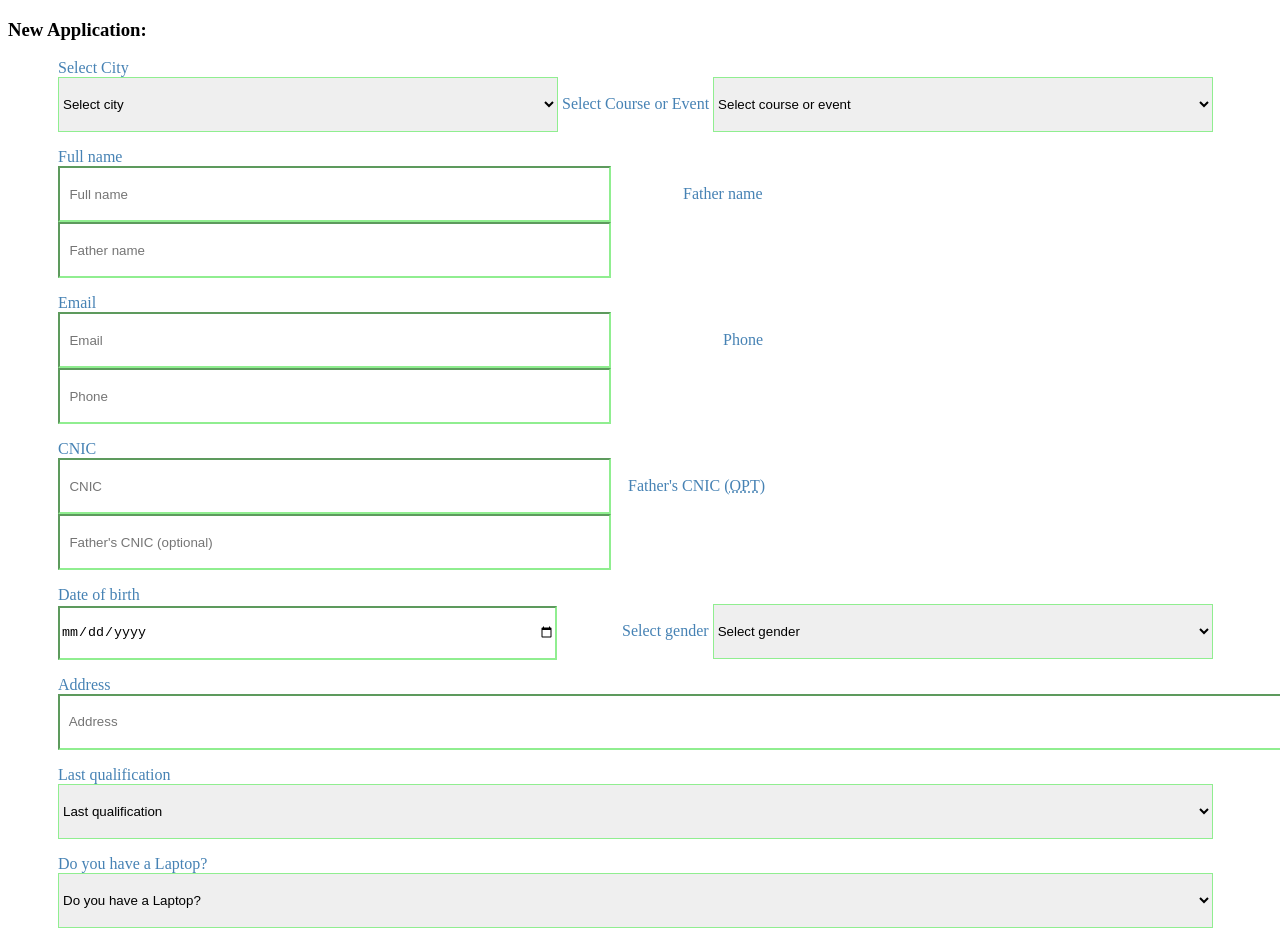
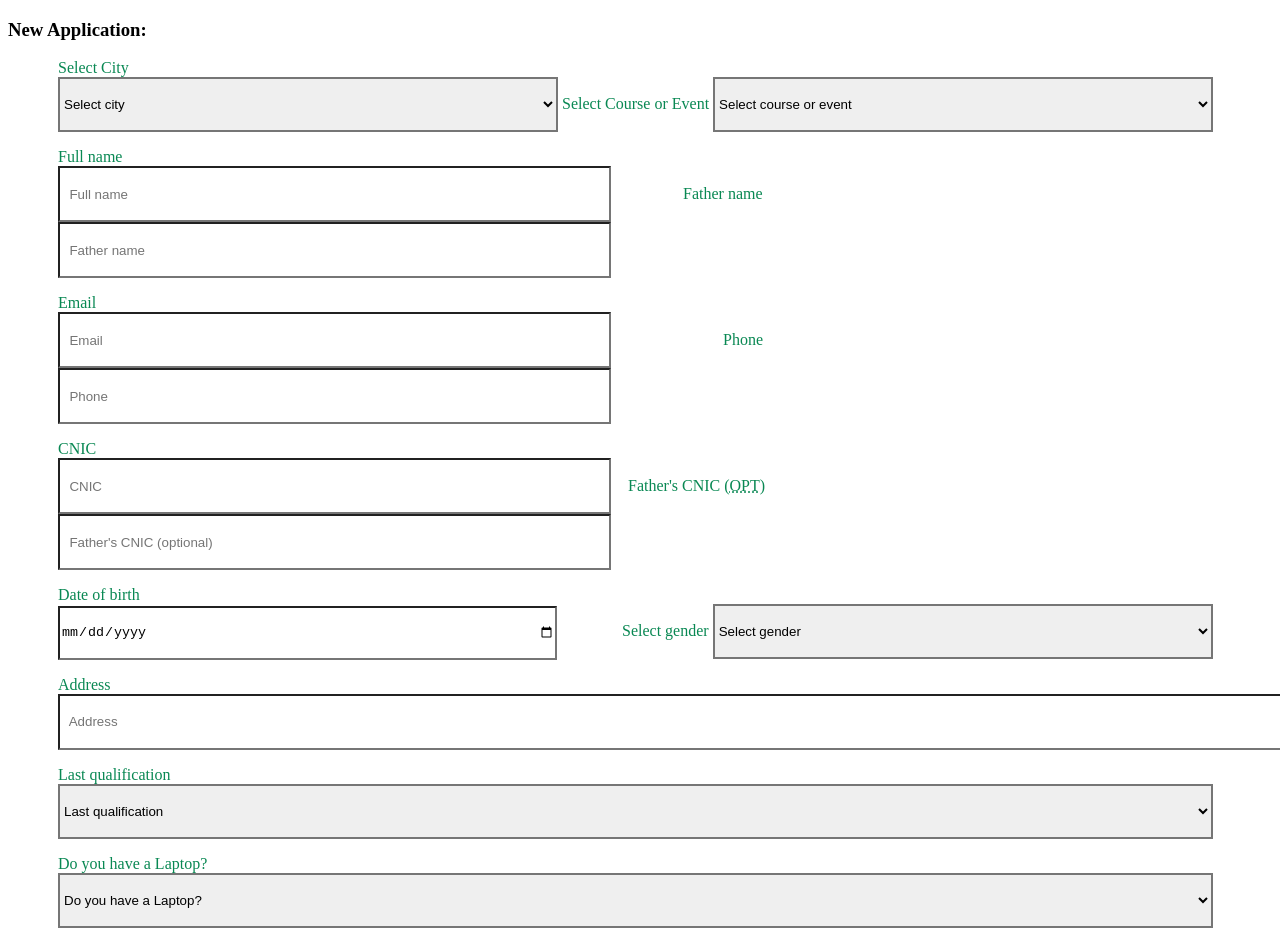
Before and after one commit to uroojrafia4/assignment3, a plain HTML site: page SMIT page/index.html in a window 1280 px wide. Shown: the top 941 px of the page. Drawn offline with Linux system fonts and the light colour scheme.

Commit message:
Add files via upload

```diff
--- a/SMIT page/index.html
+++ b/SMIT page/index.html
@@ -7,14 +7,14 @@
 </head>
 <body>
     <h3>New Application:</h3>
-    <form style=" color:steelblue ;">
+    <form style=" color:rgb(9, 136, 83) ;">
             <p style="margin-left: 50px;">
                 <label for="city"  >
                     Select City
                 </label>
                 </br>
-                <select  name="City" id="city" style="height: 55px; width: 500px; border-color: lightgreen;" >
-                <option value="Select city">Select city </option>
+                <select  name="City" id="city" style="height: 55px; width: 500px; border-width: 2px; ;" >
+                <option disabled selected value="Select city">Select city </option>
                 <option value="Karachi">Karachi</option>
                 <option value="Islamabad">Islamabad</option>
                 <option value="Peshawar">Peshawar</option>
@@ -26,8 +26,8 @@
             <label for="course" >
                 Select Course or Event
             </label>
-            <select  name="Course" id="course" style="height: 55px; width: 500px;border-color: lightgreen;"  >
-            <option value="Select course or event">Select course or event</option>
+            <select  name="Course" id="course" style="height: 55px; width: 500px;border-width: 2px;"  >
+            <option  disabled selected value="Select course or event">Select course or event</option>
             <option value="Web & Mobile App Development">Web & Mobile App Development</option>
             <option value="Graphic Designing">Graphic Designing</option>
             <option value="Video Animation">Video Animation</option>
@@ -38,12 +38,12 @@
             <label>
                 Full name
             </br>
-                <input type="text" name="name" size="66" style="height: 50px;border-color: lightgreen;" placeholder="  Full name" />
+                <input type="text" name="name" size="66" style="height: 50px;border-width: 2px;" placeholder="  Full name" />
             </label>
 
             <label style="margin-left: 68px;">
                 Father name
-                <input type="text" name="name" size="66.5" style="height: 50px;border-color: lightgreen;" placeholder="  Father name"  />
+                <input type="text" name="name" size="66.5" style="height: 50px;border-width: 2px;" placeholder="  Father name"  />
             </label>
 
         </p>
@@ -52,12 +52,12 @@
             <label>
                 Email
             </br>
-                <input type="email" name="email" size="66" style="height: 50px;border-color: lightgreen;" placeholder="  Email"/>
+                <input type="email" name="email" size="66" style="height: 50px;border-width: 2px;" placeholder="  Email"/>
             </label>
 
             <label style="margin-left: 108px;">
                 Phone
-                <input type="text" size="66.5" style="height: 50px;border-color: lightgreen;" placeholder="  Phone"  />
+                <input type="text" size="66.5" style="height: 50px;border-width: 2px;" placeholder="  Phone"  />
             </label>
 
         </p>
@@ -66,12 +66,12 @@
             <label>
                 CNIC
             </br>
-                <input type="text" name="NIC" size="66" style="height: 50px;border-color: lightgreen;" placeholder="  CNIC"/>
+                <input type="text" name="NIC" size="66" style="height: 50px;border-width: 2px;" placeholder="  CNIC"/>
             </label>
 
             <label style="margin-left: 13px;" >
                 Father's CNIC <abbr title="optional">(OPT)</abbr>
-                <input type="text" name="guardian's NIC" size="66.5" style="height: 50px;border-color: lightgreen;" placeholder="  Father's CNIC (optional)"  />
+                <input type="text" name="guardian's NIC" size="66.5" style="height: 50px;border-width: 2px;" placeholder="  Father's CNIC (optional)"  />
             </label>
         </p>
 
@@ -79,14 +79,14 @@
             <label>
                 Date of birth
             </br>
-                <input type="date" name="date-of-birth" style="height: 50px; width: 494px;border-color: lightgreen;"/>
+                <input type="date" name="date-of-birth" style="height: 50px; width: 494px;border-width: 2px;"/>
             </label>
 
             <label for="gender" style="margin-left: 61px;" >
                 Select gender
             </label>
-            <select  name="gender" id="gender" style="height: 55px; width: 500px;border-color: lightgreen;" >
-            <option value="Select gender" style=>Select gender </option>
+            <select  name="gender" id="gender" style="height: 55px; width: 500px;border-width: 2px;" >
+            <option disabled selected value="Select gender" style=>Select gender </option>
             <option value="Male">Male</option>
             <option value="Female">Female</option>
             <option value="Others">Others</option></select>
@@ -96,7 +96,7 @@
             <label>
                 Address
             </br>
-                <input type="text" name="Address" size="160" style="height: 50px;border-color: lightgreen;" placeholder="  Address"/>
+                <input type="text" name="Address" size="160" style="height: 50px;border-width: 2px;" placeholder="  Address"/>
             </label>
         </p>
         <p style="margin-left: 50px;">
@@ -104,8 +104,8 @@
                 Last qualification
             </label>
             </br>
-         <select  name="qualification" id="qualification" style="height: 55px; width: 1155px;border-color: lightgreen;" >
-            <option value="Last qualification" style=>Last qualification </option>
+         <select  name="qualification" id="qualification" style="height: 55px; width: 1155px;border-width: 2px;" >
+            <option disabled selected value="Last qualification" style=>Last qualification </option>
             <option value="Matric">Matric</option>
             <option value="Intermediate">Intermediate</option>
             <option value="Graduate">Graduate</option>
@@ -118,8 +118,8 @@
           <label>
             Do you have a Laptop?
           </br>
-          <select  name="laptop-availability" style="height: 55px; width: 1155px;border-color: lightgreen;" >
-            <option value="Do you have a Laptop?" style=>Do you have a Laptop? </option>
+          <select  name="laptop-availability" style="height: 55px; width: 1155px;border-width: 2px;" >
+            <option disabled selected value="Do you have a Laptop?" style=>Do you have a Laptop? </option>
             <option value="Yes">Yes</option>
             <option value="No">No</option>
           </select>
@@ -147,7 +147,7 @@
         <li>Upon completion of the course, I will complete the required project my SWIT.</li>
         <li>It's mandatory for female studets to wear Abaya/ Hijab in the class.</li>
      </ol></p>
-     <input type="submit" value="SUBMIT"   style="width: 1155px; height: 56px;; margin-left: 50px; background-color: steelblue; color: white; " />
+     <input type="submit" value="SUBMIT"   style="width: 1155px; height: 56px;; margin-left: 50px; background-color: rgb(74, 177, 48); color: white; " />
 
 </body>
 </html>
```
